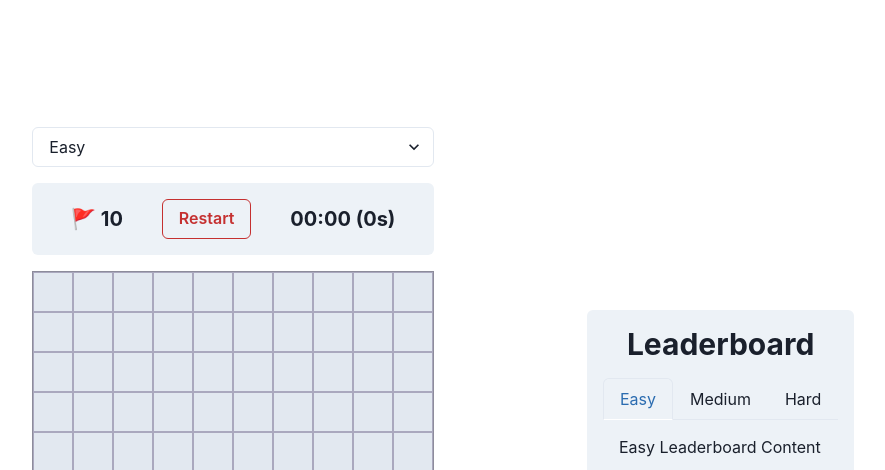
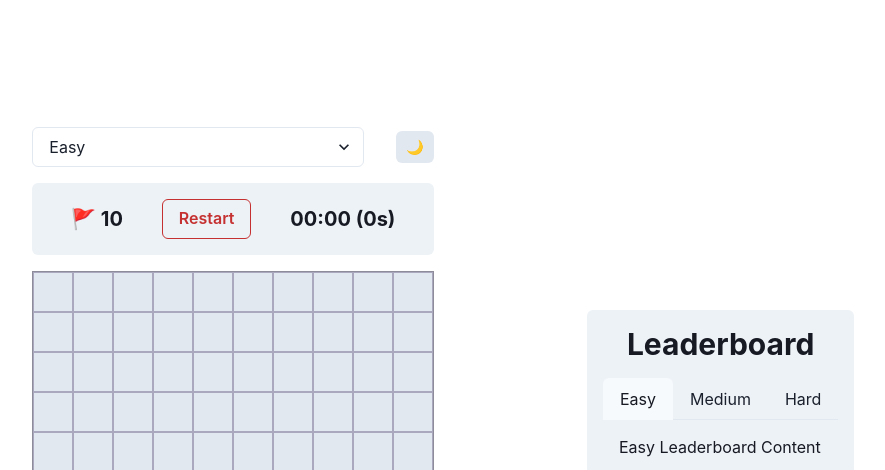
Before and after one commit to joshu-hua/ms, a Next.js app: page / in a window 1280 px wide. Shown: the top 470 px of the page, without its empty margins (273-1158 px from the left). Built offline with nearby package versions, Linux system fonts and the light colour scheme.

Commit message:
Add Color Mode Toggle and update theme; enhance UI with improved color semantics

```diff
--- a/src/components/Board.tsx
+++ b/src/components/Board.tsx
@@ -1,4 +1,5 @@
 import Cell from '@/components/Cell';
+import ColorModeToggle from '@/components/ColorModeToggle';
 import { CellType, CellValue } from '@/types';
 import {
     Alert,
@@ -320,22 +321,23 @@ const Board = () => {
 
     return (
         <>
-            <Box>
-                <Flex mb={4} justifyContent="space-evenly" alignItems="center">
+            <Box bg="app-bg">
+                <Flex mb={4} justifyContent="space-evenly" alignItems="center" gap={8}>
                     <Select value={difficulty} onChange={(e) => handleDifficultyChange(e.target.value as 'easy' | 'medium' | 'hard')}>
                         <option value="easy">Easy</option>
                         <option value="medium">Medium</option>
                         <option value="hard">Hard</option>
                     </Select>
+                    <ColorModeToggle />
                 </Flex>
-                <Flex mb={4} justifyContent="space-evenly" alignItems="center" bg={'gray.100'} p={4} borderRadius='md'>
-                    <Heading size="md">
+                <Flex mb={4} justifyContent="space-evenly" alignItems="center" bg="panel-bg" p={4} borderRadius='md'>
+                    <Heading size="md" color="text-primary">
                         🚩{` ${flags}`}
                     </Heading>
                     <Button ml={4} colorScheme="red" variant="outline" onClick={() => resetGame(gameSettings.rows, gameSettings.cols, gameSettings.mines)}>
                         Restart
                     </Button>
-                    <Heading size="md" ml={4}>
+                    <Heading size="md" ml={4} color="text-primary">
                         {`${formattedTime} (${time}s)`}
                     </Heading>
                 </Flex>
--- /dev/null
+++ b/src/components/ColorModeToggle.tsx
@@ -0,0 +1,28 @@
+import { Button, useColorMode, useColorModeValue } from '@chakra-ui/react'
+import React from 'react'
+
+const ColorModeToggle = () => {
+    const { colorMode, toggleColorMode } = useColorMode()
+
+    // Use different icons/text based on current mode
+    const buttonText = useColorModeValue('🌙', '☀️')
+    const buttonBg = useColorModeValue('gray.200', 'gray.600')
+
+    return (
+        <>
+            <Button
+                onClick={toggleColorMode}
+                bg={buttonBg}
+                size="sm"
+                _hover={{
+                    transform: 'scale(1.05)',
+                }}
+                transition="all 0.2s"
+            >
+                {buttonText}
+            </Button>
+        </>
+    )
+}
+
+export default ColorModeToggle
--- a/src/components/Leaderboard.tsx
+++ b/src/components/Leaderboard.tsx
@@ -3,25 +3,25 @@ import React from 'react'
 
 const Leaderboard = () => {
     return (
-        <Box bg="gray.100" p={4} borderRadius="md" minW={'20%'}>
-            <Heading size="lg" mb={4} textAlign="center">
+        <Box bg="panel-bg" p={4} borderRadius="md" minW={'20%'}>
+            <Heading size="lg" mb={4} textAlign="center" color="text-primary">
                 Leaderboard
             </Heading>
             <Box>
                 <Tabs variant="enclosed">
                     <TabList>
-                        <Tab>Easy</Tab>
-                        <Tab>Medium</Tab>
-                        <Tab>Hard</Tab>
+                        <Tab _selected={{ bg: "surface-bg", color: "text-primary" }}>Easy</Tab>
+                        <Tab _selected={{ bg: "surface-bg", color: "text-primary" }}>Medium</Tab>
+                        <Tab _selected={{ bg: "surface-bg", color: "text-primary" }}>Hard</Tab>
                     </TabList>
                     <TabPanels>
-                        <TabPanel>
+                        <TabPanel color="text-primary">
                             Easy Leaderboard Content
                         </TabPanel>
-                        <TabPanel>
+                        <TabPanel color="text-primary">
                             Medium Leaderboard Content
                         </TabPanel>
-                        <TabPanel>
+                        <TabPanel color="text-primary">
                             Hard Leaderboard Content
                         </TabPanel>
                     </TabPanels>
--- a/src/pages/_app.tsx
+++ b/src/pages/_app.tsx
@@ -1,9 +1,12 @@
 import "@/styles/globals.css";
 import { ChakraProvider } from "@chakra-ui/react";
 import type { AppProps } from "next/app";
+import theme from "@/theme";
 
 export default function App({ Component, pageProps }: AppProps) {
-  return <ChakraProvider>
-    <Component {...pageProps} />
-  </ChakraProvider>;
+  return (
+    <ChakraProvider theme={theme}>
+      <Component {...pageProps} />
+    </ChakraProvider>
+  );
 }
--- a/src/pages/_document.tsx
+++ b/src/pages/_document.tsx
@@ -1,10 +1,13 @@
 import { Html, Head, Main, NextScript } from "next/document";
+import { ColorModeScript } from "@chakra-ui/react";
+import theme from "@/theme";
 
 export default function Document() {
   return (
     <Html lang="en">
       <Head />
       <body className="antialiased">
+        <ColorModeScript initialColorMode={theme.config.initialColorMode} />
         <Main />
         <NextScript />
       </body>
--- /dev/null
+++ b/src/theme.ts
@@ -0,0 +1,81 @@
+import { extendTheme, type ThemeConfig } from "@chakra-ui/react";
+
+// 1. Define the color mode configuration
+const config: ThemeConfig = {
+	initialColorMode: "light", // Start with light mode
+	useSystemColorMode: false, // Don't automatically use system preference (you can change this to true later)
+};
+
+// 2. Define custom colors for your theme
+const colors = {
+	// You can add custom colors here later
+	// For now, we'll use Chakra's built-in colors
+};
+
+// 3. Define semantic color tokens that change based on color mode
+const semanticTokens = {
+	colors: {
+		// Background colors
+		"app-bg": {
+			default: "white", // Light mode
+			_dark: "gray.900", // Dark mode
+		},
+		"surface-bg": {
+			default: "gray.50",
+			_dark: "gray.800",
+		},
+		"card-bg": {
+			default: "white",
+			_dark: "gray.700",
+		},
+
+		// Text colors
+		"text-primary": {
+			default: "gray.900",
+			_dark: "white",
+		},
+		"text-secondary": {
+			default: "gray.600",
+			_dark: "gray.300",
+		},
+
+		// Border colors
+		"border-color": {
+			default: "gray.200",
+			_dark: "gray.600",
+		},
+
+		// Game-specific colors
+		"cell-bg": {
+			default: "gray.200",
+			_dark: "gray.600",
+		},
+		"cell-revealed": {
+			default: "gray.100",
+			_dark: "gray.700",
+		},
+		"mine-color": {
+			default: "red.500",
+			_dark: "red.400",
+		},
+
+		// UI Panel colors
+		"panel-bg": {
+			default: "gray.100",
+			_dark: "gray.700",
+		},
+		"leaderboard-bg": {
+			default: "gray.100",
+			_dark: "gray.800",
+		},
+	},
+};
+
+// 4. Create and export the theme
+const theme = extendTheme({
+	config,
+	colors,
+	semanticTokens,
+});
+
+export default theme;
```
